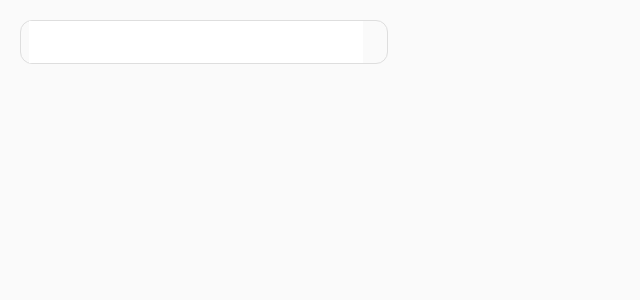
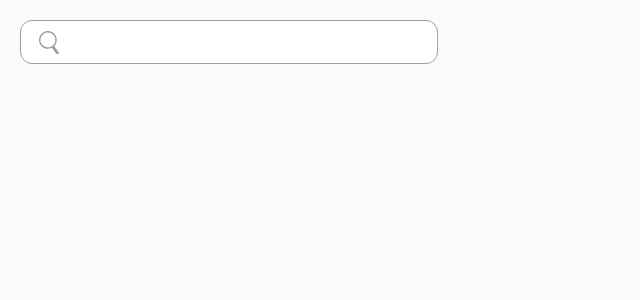
Before and after one commit to neohed/clean-components, a React (Create React App) app: page /#/auto-complete in a window 1280 px wide. Shown: the top 300 px of the page, without its empty margins (0-640 px from the left). Built offline with nearby package versions, Linux system fonts and the light colour scheme.

Commit message:
Added search SVG icon

```diff
--- a/src/components/AutoCompleteDemo.js
+++ b/src/components/AutoCompleteDemo.js
@@ -17,7 +17,6 @@ export default AutoCompleteDemo;
 
     * Close suggestions when clicking away from control.
     * Make part of autocomplete suggestion text not yet typed, bold.
-    * Add search spyglass SVG icon to start of input
     * Add X SVG to end of input to clear
     * Position text li in line with start of current word.
  */
--- a/src/components/auto_complete/AutoComplete.js
+++ b/src/components/auto_complete/AutoComplete.js
@@ -1,8 +1,10 @@
 import React, {useState, useRef} from 'react'
 import { getOffsetText, getWordBehindCursor } from './autoCompleteUtils'
 import useGetComputedFontStyles from './useGetComputedFontStyles'
+import useDetermineInputWidthFromText from "./useDetermineInputWidthFromText";
+import searchIcon from './SearchIcon'
 import './autoComplete.css'
-import useDetermineInputWidthFromText from "./useDetermineInputWidthFromText";
+import SearchIcon from "./SearchIcon";
 
 const suggestions = [
     {id: 1, name: "apples"},
@@ -39,6 +41,7 @@ const AutoComplete = () => {
                 borderBottom: 'none'
             } : {}}>
                 <div style={showingSuggestions ? { borderBottom: '1px solid #dedede' } : {}}>
+                    <SearchIcon />
                     <input
                         className='autocomplete-input'
                         type='text'
--- /dev/null
+++ b/src/components/auto_complete/SearchIcon.js
@@ -0,0 +1,24 @@
+import React from 'react'
+
+const SearchIcon = () => (
+    <div
+        style={{
+            height: '20px',
+            width: '20px',
+            padding: '10px 8px 0 10px',
+        }}
+    >
+        <svg
+            viewBox="0 0 192.6 225.8"
+        >
+            <path fill="#9AA0A6" d="M191.1,206.1l-40.6-55.4c-2.1-2.9-1.9-6.7,0.4-9.4c25.1-29.5,27.8-73.5,3.9-106.2C138.8,13.1,112.9,0,85.6,0
+        C67.4,0,49.9,5.7,35.1,16.5C-3.1,44.4-11.4,98.2,16.5,136.3c16.1,22,42,35.1,69.3,35.1c11.5,0,22.7-2.3,33.1-6.7
+        c3.3-1.4,7-0.4,9.1,2.5l40.5,55.4c2.5,3.4,7.2,4.1,10.6,1.6l10.4-7.6C192.8,214.3,193.6,209.5,191.1,206.1z M27.8,128.1
+        C4.4,96.2,11.4,51.2,43.3,27.8C55.7,18.8,70.3,14,85.6,14c22.8,0,44.5,11,58,29.4c23.4,31.9,16.4,76.9-15.5,100.2
+        c-12.4,9.1-27,13.8-42.3,13.8C62.9,157.5,41.3,146.5,27.8,128.1z"
+            />
+        </svg>
+    </div>
+)
+
+export default SearchIcon
--- a/src/components/auto_complete/autoComplete.css
+++ b/src/components/auto_complete/autoComplete.css
@@ -4,12 +4,18 @@
 
 .autocomplete-input-container {
     padding: 0 8px 0 8px;
-    border: 1px solid #dedede;
+    border: 1px solid #9AA0A6;
     border-radius: 12px;
+    background-color: white;
+}
+
+.autocomplete-input-container > div {
+    display: flex;
+    flex-direction: row;
 }
 
 .autocomplete-input-container, .autocomplete-suggestions-container {
-    width: 350px;
+    width: 400px;
 }
 
 .autocomplete-input {
```
